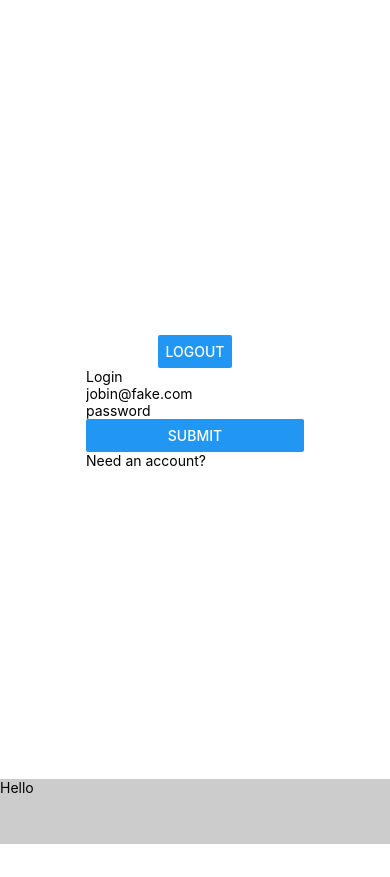
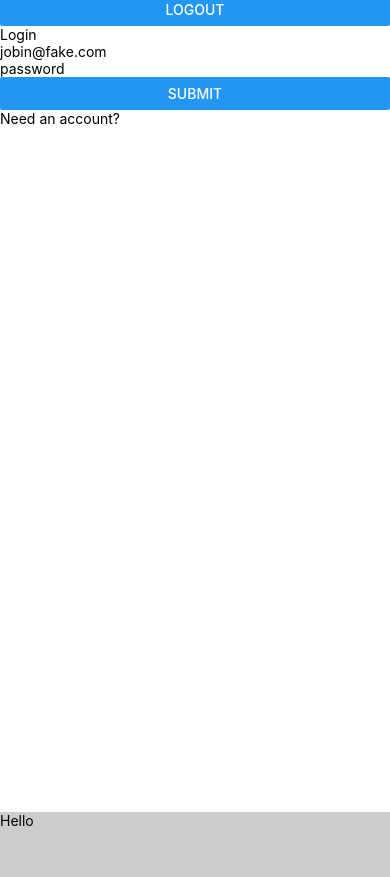
Before and after one commit to dkwhiting/score-hq, a React Native app in the folder client/: screen /Dashboard in a window 390 px wide. Before the commit the page ends 844 px from the top, so only its background shows below. Built offline with nearby package versions, Linux system fonts and the light colour scheme; no server answers.

Commit message:
Fixed styling

```diff
--- a/client/App.js
+++ b/client/App.js
@@ -3,28 +3,23 @@ import { store } from './src/app/store';
 import { Provider } from 'react-redux';
 import Main from './Main'
 import Footer from './src/features/Footer';
-import { NavigationContainer } from '@react-navigation/native';
 
 const App = () => {
 
   return (
   <Provider store={store}>
-    <NavigationContainer>
       <View style={[styles.container, {marginTop: 25}]}>
         <Main styles={styles}/>
         <Footer />
       </View>
-    </NavigationContainer>
   </Provider>
   );
 }
 const styles = StyleSheet.create({
   container: {
     flex: 1,
-    backgroundColor: '#FFF',
     alignItems: 'center',
     justifyContent: 'center',
-    height: '100%'
   },
   whiteText: {
     color: '#FFF'
--- a/client/Main.js
+++ b/client/Main.js
@@ -8,6 +8,7 @@ import { removeData } from './src/utils';
 import { useGetAllGamesQuery } from './src/app/shopAPI';
 import {createNativeStackNavigator} from '@react-navigation/native-stack';
 import Dashboard from './src/features/Dashboard';
+import { NavigationContainer } from '@react-navigation/native';
 
 const Stack = createNativeStackNavigator();
 
@@ -43,7 +44,7 @@ const Main = ({styles}) => {
 
   return (
 
-    <View style={styles.container}>
+    <View style={{width: '100%', height: '100%'}}>
       <Button title="Logout" onPress={()=> {
         removeData('currentUser');
         dispatch(setUser(null));
@@ -52,12 +53,11 @@ const Main = ({styles}) => {
       {
       !user
       ? <Login/>
-      : <Stack.Navigator>
-          <Stack.Screen
-            name="Dashboard"
-            component={Dashboard}
-          />
-        </Stack.Navigator>
+      : <NavigationContainer>
+          <Stack.Navigator>
+            <Stack.Screen name="Dashboard" component={Dashboard} />
+          </Stack.Navigator>
+        </NavigationContainer>
     }
     </View>
   );
--- a/client/src/features/Dashboard.js
+++ b/client/src/features/Dashboard.js
@@ -5,7 +5,7 @@ import { useEffect } from 'react';
 import { useGetAllGamesQuery } from '../app/shopAPI';
 import { setGames } from '../app/gamesSlice';
 
-const Dashboard = () => {
+const Dashboard = ({navigation}) => {
   const dispatch = useDispatch()
   const currentUser = useSelector(state=> state.user?.currentUser)
   const { data, error, isLoading } = useGetAllGamesQuery(currentUser?.id)
@@ -19,13 +19,12 @@ const Dashboard = () => {
 
 
   return (
-    <View>
+    <View style={{backgroundColor: 'orange'}}>
       {
         isLoading
         ? <Text>Loading...</Text>
         : data?.length > 0
           ? data.map(game =>{
-            console.log(game.name)
             return(
               <Text key={game.id}>{game.name}</Text>
             )
```
